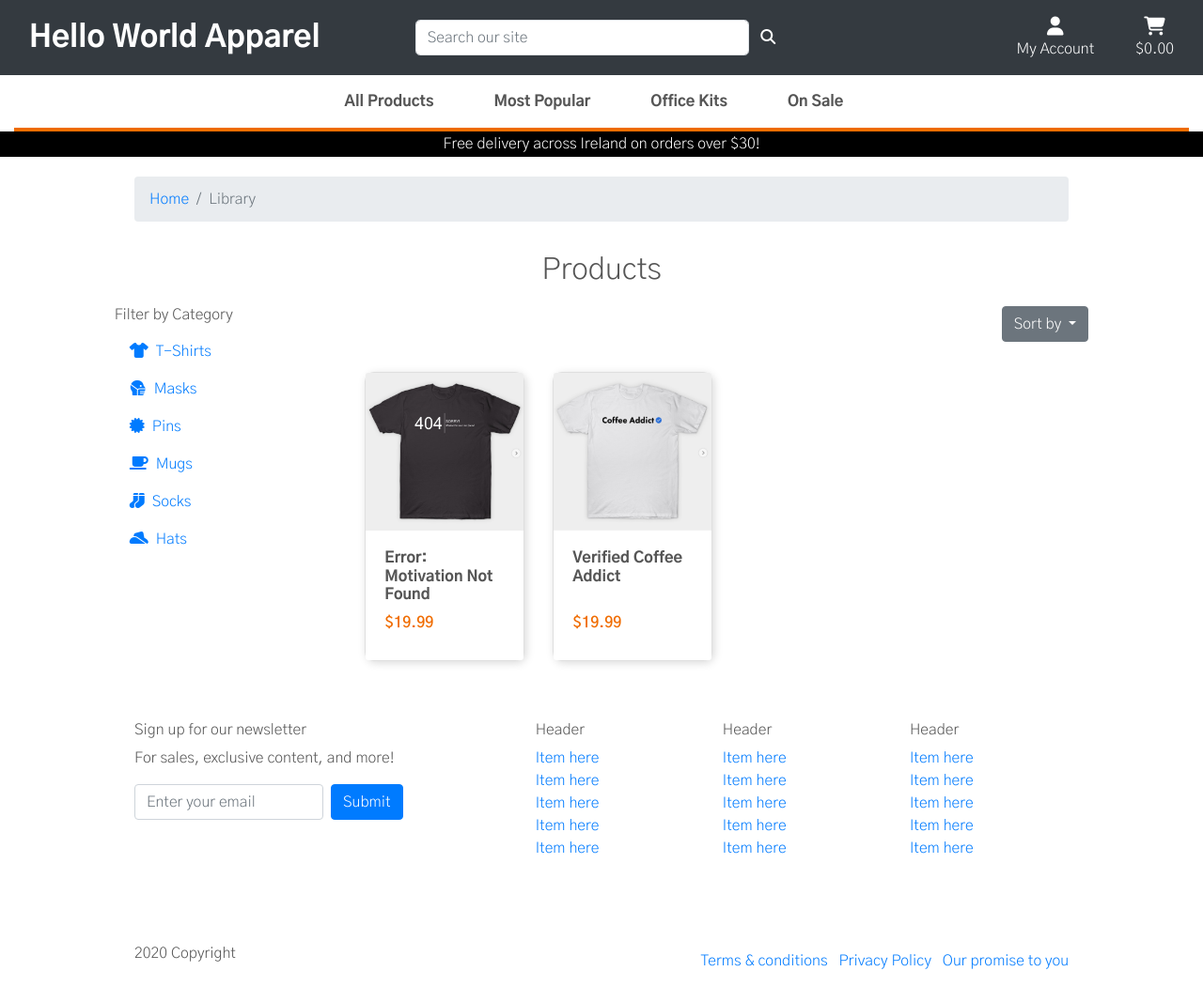
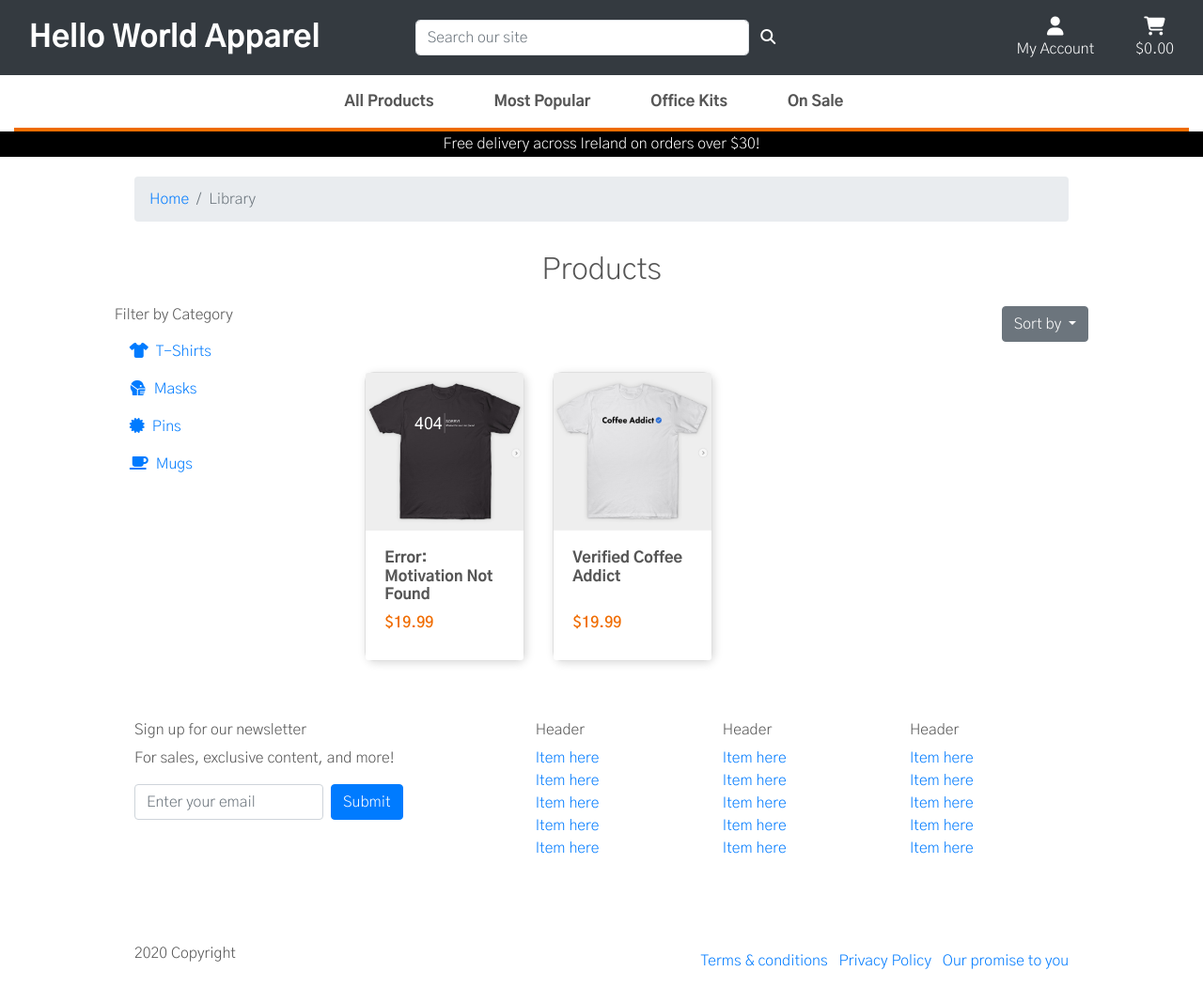
Before and after one commit to orlamadden/hello-world-apparel, a Django app: page /products/ in a window 1280 px wide. Shown: the whole page at 94% size. Run offline with Django 3.2, Linux system fonts and the light colour scheme; data comes from the database, SQL or seed files in the repository; some libraries are stand-ins or nearby versions.

Commit message:
removed 2 items

```diff
--- a/products/templates/products/products.html
+++ b/products/templates/products/products.html
@@ -42,14 +42,6 @@
 						<li class="nav-item">
 							<a class="nav-link"
 								href="{% url 'products' %}?category=mugs"><i class="fas fa-coffee mr-2"></i>Mugs</a>
-						</li>
-						<li class="nav-item">
-							<a class="nav-link"
-								href="{% url 'products' %}?category=socks"><i class="fas fa-socks mr-2"></i>Socks</a>
-						</li>
-						<li class="nav-item">
-							<a class="nav-link"
-								href="{% url 'products' %}?category=hats"><i class="fas fa-hat-cowboy-side mr-2"></i>Hats</a>
 						</li>
 					</ul>
 				</div>
@@ -96,12 +88,12 @@
 												</div>
 											</div>
 										</div>
-                                        {% if request.user.is_superuser %}
-                                                <small class="ml-3">
+										{% if request.user.is_superuser %}
+										<small class="ml-3">
                                                     <a href="{% url 'edit_product' product.id %}">Edit</a> |
                                                     <a class="text-danger" href="{% url 'delete_product' product.id %}">Delete</a>
                                                 </small>
-                                            {% endif %}
+										{% endif %}
 							</div>
 						</div>
 						{% endfor %}
```
